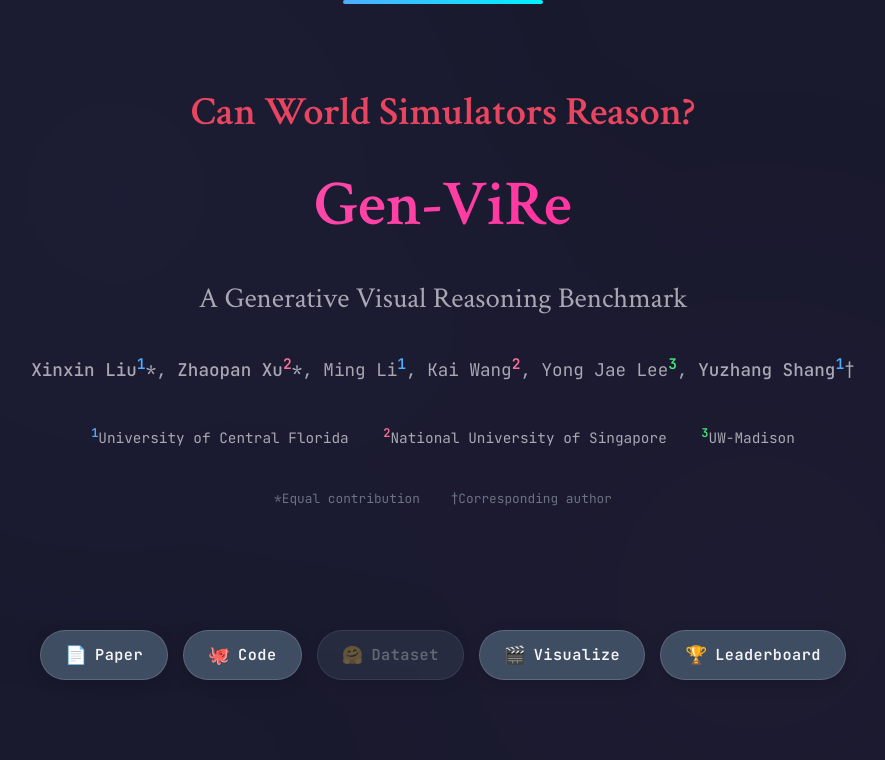
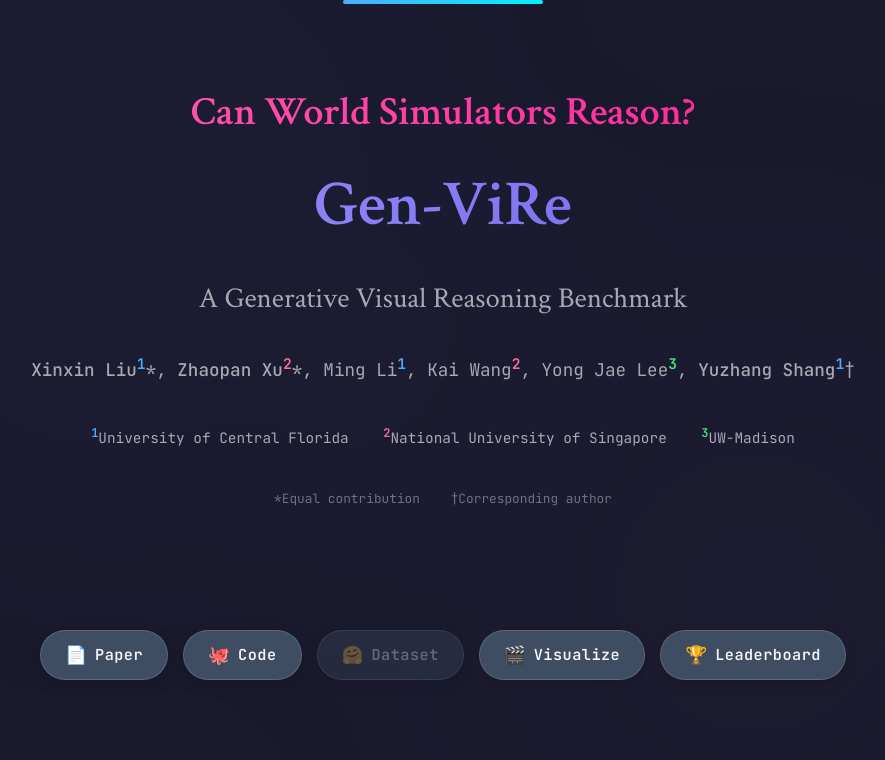
Before and after one commit to L-CodingSpace/gvr_web, a plain HTML site: page index.html in a window 1280 px wide. Shown: the top 760 px of the page, without its empty margins (197-1082 px from the left). Drawn offline with Linux system fonts and the light colour scheme.

Commit message:
Swap colors: main title to pink, Gen-ViRe to purple

```diff
--- a/index.html
+++ b/index.html
@@ -91,16 +91,19 @@
             font-size: clamp(2.5rem, 5vw, 4rem);
             font-weight: 600;
             margin-bottom: 20px;
+            background: linear-gradient(135deg, #a29bfe 0%, #6c5ce7 100%);
+            background-clip: text;
+            -webkit-background-clip: text;
+            -webkit-text-fill-color: transparent;
+            animation: fadeInUp 1s ease-out 0.3s both;
+        }
+
+        .main-title {
+            font-size: clamp(1.8rem, 3.5vw, 2.5rem);
             background: linear-gradient(135deg, #ff69b4 0%, #ff1493 100%);
             background-clip: text;
             -webkit-background-clip: text;
             -webkit-text-fill-color: transparent;
-            animation: fadeInUp 1s ease-out 0.3s both;
-        }
-
-        .main-title {
-            font-size: clamp(1.8rem, 3.5vw, 2.5rem);
-            color: var(--highlight-color);
             margin-bottom: 10px;
             font-weight: 600;
         }
```
